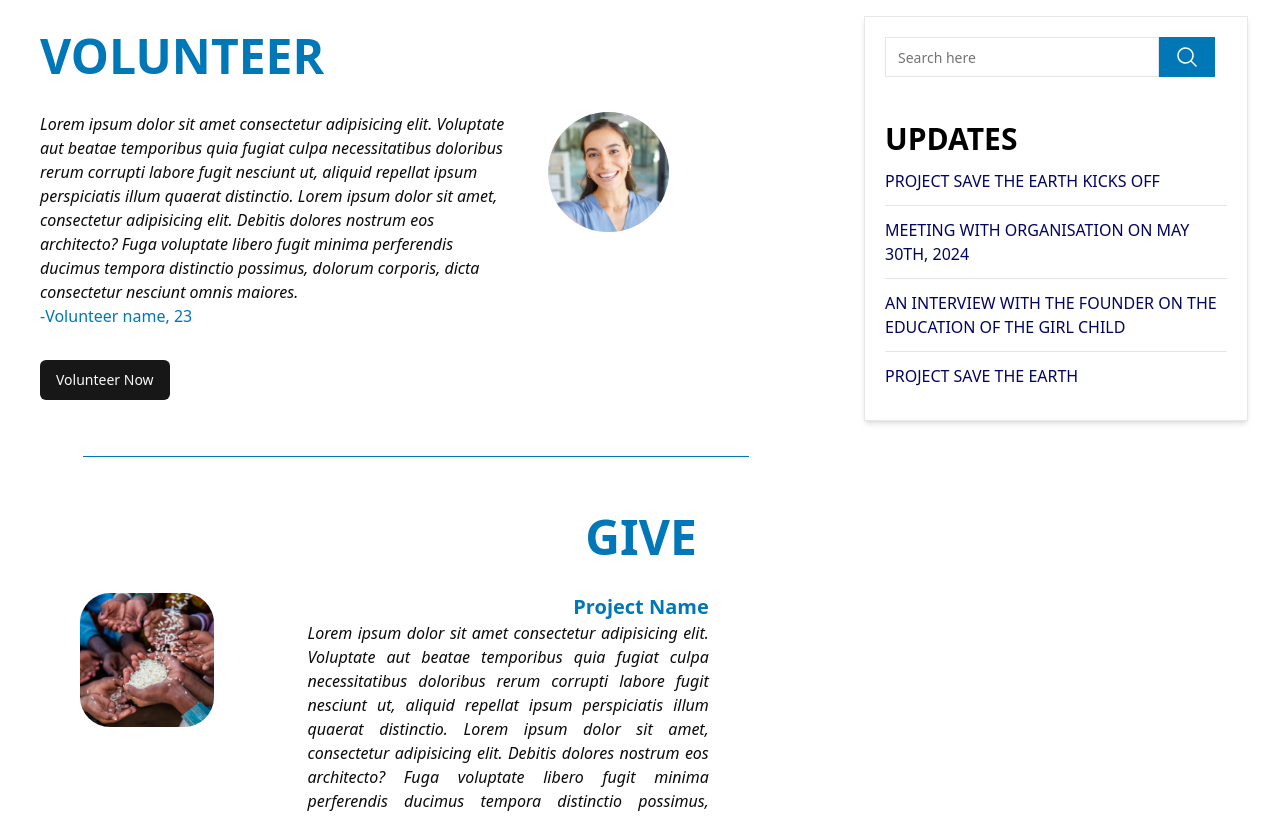
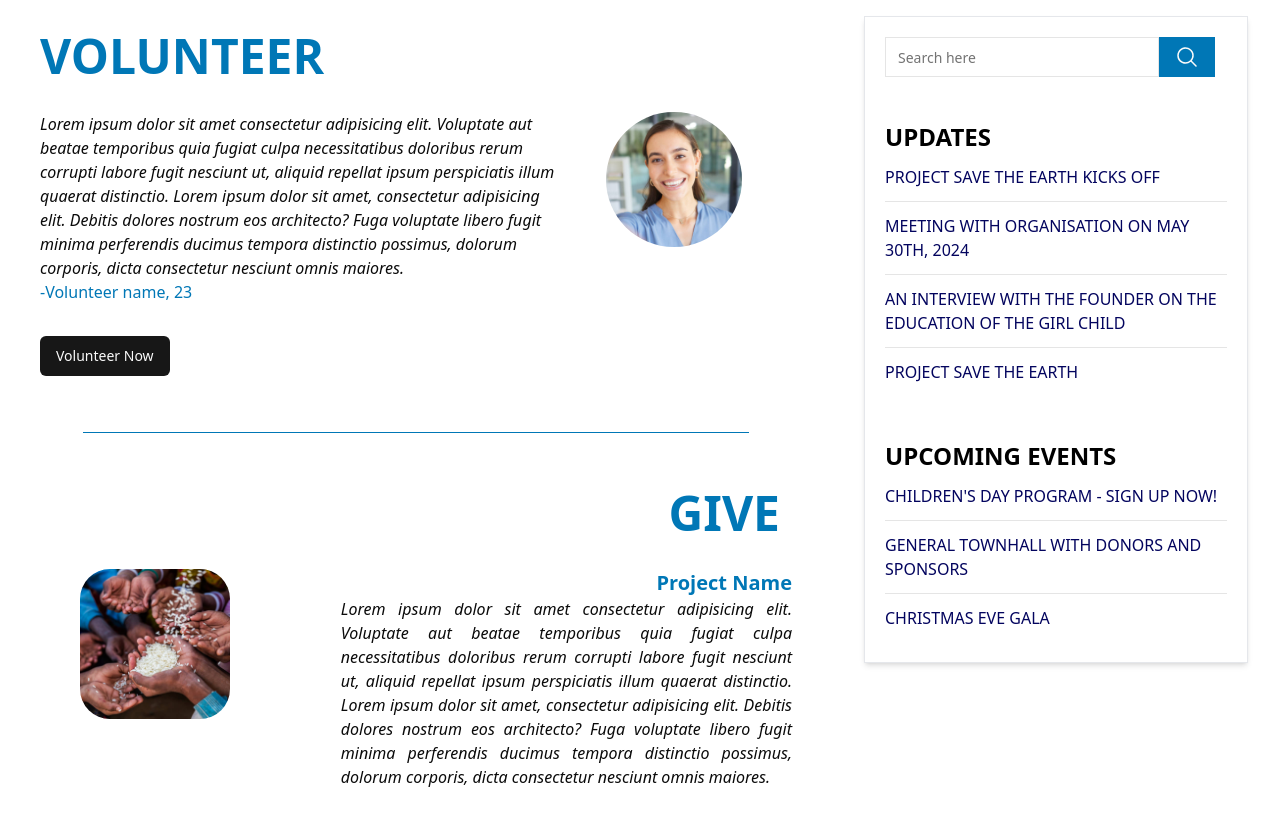
Before and after one commit to judithlk/ngo-site-template, a Next.js app: page /action in a window 1280 px wide. Shown: the part 400-1217 px from the top of the page. Built offline with nearby package versions, Linux system fonts and the light colour scheme.

Commit message:
Fixed width

```diff
--- a/src/app/action/page.tsx
+++ b/src/app/action/page.tsx
@@ -28,8 +28,8 @@ export default function TakeAction() {
             </h1>
           </div>
           <div className="w-[100%] flex flex-col md:flex-row justify-around">
-            <div className="md:w-[65%] space-y-10">
-              <div className="w-[90%] py-4 px-10 space-y-8">
+            <div className="m-auto w-[90%] md:mx-0 md:w-[65%] space-y-10">
+              <div className="w-[100%] py-4 px-10 space-y-8">
                 <h1 className="text-4xl md:text-5xl font-semibold text-midblue">
                   VOLUNTEER
                 </h1>
@@ -70,7 +70,7 @@ export default function TakeAction() {
                 </Button>
               </div>
               <div className="w-[80%] m-auto border-t border-midblue"></div>
-              <div className="w-[90%] py-4 px-10 space-y-8">
+              <div className="w-[100%] py-4 px-10 space-y-8">
                 <h1 className="text-4xl md:text-5xl mr-3 font-semibold text-midblue text-right">
                   GIVE
                 </h1>
--- a/src/app/components/Aside.tsx
+++ b/src/app/components/Aside.tsx
@@ -71,7 +71,7 @@ export default function Aside() {
         </Form>
       </div>
       <div className="w-[100%] py-3 space-y-3">
-        <h1 className="text-black font-semibold text-3xl">UPDATES</h1>
+        <h1 className="text-black font-semibold text-2xl">UPDATES</h1>
         <div>
         <Link href="#"><h1 className="text-darkblue text-base uppercase">Project save the earth kicks off</h1></Link>
         </div>
@@ -88,6 +88,20 @@ export default function Aside() {
         <Link href="#"><h1 className="text-darkblue text-base uppercase">Project save the earth</h1></Link>
         </div>
       </div>
+      <div className="w-[100%] py-3 space-y-3">
+        <h1 className="text-black font-semibold text-2xl">UPCOMING EVENTS</h1>
+        <div>
+        <Link href="#"><h1 className="text-darkblue text-base uppercase">Children's day program - sign up now!</h1></Link>
+        </div>
+        <hr />
+        <div>
+        <Link href="#"><h1 className="text-darkblue text-base uppercase">General townhall with donors and sponsors</h1></Link>
+        </div>
+        <hr />
+        <div>
+        <Link href="#"><h1 className="text-darkblue text-base uppercase">Christmas Eve gala</h1></Link>
+        </div>
+      </div>
     </div>
   );
 }
```
